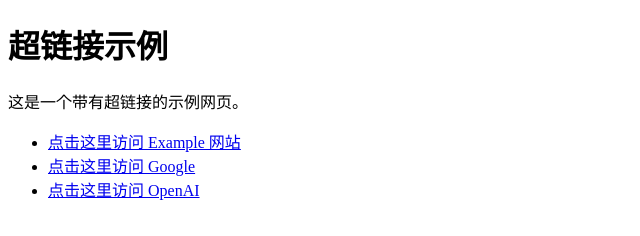
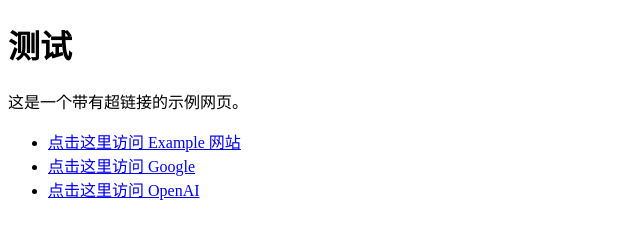
Before and after one commit to allmight-mi/ssss.github.io, a plain HTML site: page index.html in a window 1280 px wide. Shown: the whole page, without its empty margins (0-640 px from the left). Drawn offline with Linux system fonts and the light colour scheme.

Commit message:
Update index.html

```diff
--- a/index.html
+++ b/index.html
@@ -1,10 +1,10 @@
 <!DOCTYPE html>
 <html>
 <head>
-    <title>超链接示例</title>
+    <title>测试</title>
 </head>
 <body>
-    <h1>超链接示例</h1>
+    <h1>测试</h1>
 
     <p>这是一个带有超链接的示例网页。</p>
 
```
